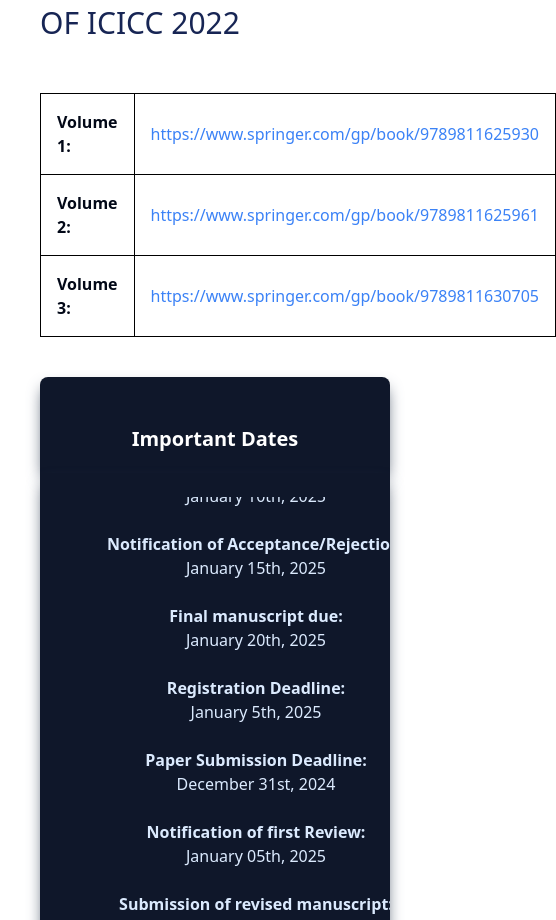
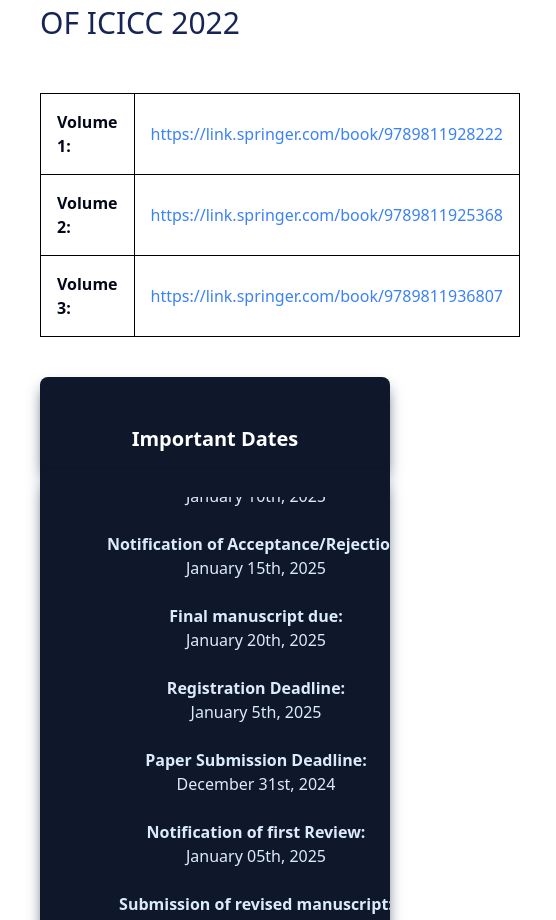
Before and after one commit to universal-innovators/ICDPN, a React (Vite) app: page /ICICC2022 in a window 390 px wide. Shown: the part 1589-2509 px from the top of the page, 556 px wide, since content can reach past the window. Built offline with nearby package versions, Linux system fonts and the light colour scheme.

Commit message:
responsive and navar edit

```diff
--- a/src/App.jsx
+++ b/src/App.jsx
@@ -32,6 +32,7 @@
 
 import Header from './components/Header'
 import {Routes,Route} from 'react-router-dom'
+import CallForINTWork from './Pages/CallForINTWork'
 
 function App() {
 
@@ -47,6 +48,8 @@
         <Route path='/Call-For-Papers' element={<CallForPapers/>}></Route>
         <Route path='/Paper-Submission' element={<PaperSubmission/>}></Route>
         <Route path='/Call-For-Special-Sessions' element={<CallForSpecialSessions/>}></Route>
+        <Route path='/call_for_international_workshops' element={<CallForINTWork/>}></Route>
+
         <Route path='/ICICC2024' element={<ICICC2024/>}></Route>
         <Route path='/ICICC2023' element={<ICICC2023/>}></Route>
         <Route path='/ICICC2022' element={<ICICC2022/>}></Route>
--- /dev/null
+++ b/src/Pages/CallForINTWork.jsx
@@ -0,0 +1,49 @@
+import React from 'react'
+
+const CallForINTWork = () => {
+
+    return (
+        <div>
+            <div className='w-10/12 h-[1px]  mt-4 bg-gray-200'></div>
+
+            <div className='mt-4 ml-3'><b className='underline font-extrabold'>Invitation to conduct International Workshop in ICICC 2025</b><br/><br/>
+
+    <b>Dear Researcher/Colleagues</b><br/>
+
+    Greeting from ICICC-2025!<br/>
+
+    ICICC Conference team invites you to organize the International Workshop in the sixth version of International Conference on Innovative Computing and Communications (ICICC-2025), to be held at Shaheed Sukhdev College of Business Studies (University of Delhi), Sector 16, Rohini, Delh110089, India during 16-17th February 2025 of your research domain. We are diligently working to bring some of the most knowledgeable academician from all over the world and business leaders to discuss critical research topics. The two-day conference will include a workshop, technical workshops and keynotes on our industry's cutting-edge technologies.
+
+<br/>The URL for the conference: <a className='text-blue-500 underline' href=''>icicc-conf.com</a><br/>
+
+By being part of this conference as a session chair and leading your own session at this esteemed conference, please increase the importance of the conference. We understand your networking skills and have an eye on identifying quality research papers.<br/>
+
+    <b>Highlights of the conference and Special Session Benefits:</b><br/>
+    1)All accepted papers will be published in the proceedings of ICICC-2025 (Scopus Indexed)<br/>
+    2)The workshop organizers will be entitled to receive a renumeration of 20% of the total fees collected in the workshop.<br/>
+    3)The minimum number of registrations should be 8 in the proposed workshop.<br/>
+    4)Extended papers in SCI/Scopus/ESCI/DBLP/ACM Digital Library journals. For details see <a className='text-blue-500 underline' href='#'>http://icicc-conf.com/publication</a><br/>
+    5)High quality publishing houses are part of this conference like Springer, Elsevier, Inderscience, IEEE, Benthm Science, IGI Global and many more.<br/>
+    6)Special discount for your personal paper if above conditions are met. (If minimum number of papers get registered in your session)<br/>
+    7)Extra weightage and support will be provided for your session extended paper in SCI/ Scopus Journal.<br/>
+    8)Many international and national key note speakers will be delivering their lectures on latest innovative technologies in the conference.<br/>
+    19)Easy accessibility of the well-connected conference venue.<br/><br/>
+    If you are interested to conduct an International Workshop, please email us the workshop proposal at <a className='text-blue-500 underline'>icicc.ui@gmail.com</a> with subject line as “Proposal for ICICC 2025 International Workshop” by 30th August 2022 as per the format given on link: <a className='text-blue-500 underline' href='#'>http://icicc-conf.com/call_for_international_workshops</a><br/><br/>
+
+    <br/>
+
+    Looking to see you in ICICC-2025.<br/><br/>
+
+    Sincerely,<br/>
+    Organizer and Convener<br/>
+    <b>ICICC-2025</b></div><br/>
+    <a href='src\assets\Workshop_Proposal_Template.d18afe1b387bf6e93015.docx' download={'Workshop_Proposal_Template.docx'}>
+    <button className=' ml-[1rem] mb-5  bg-blue-600 rounded-lg hover:bg-gradient-to-t from-blue-900 to-cyan-500 '>
+        <div className='m-auto p-[0.5rem] text-white'>Workshop Proposal Template</div>
+    </button></a>
+        </div>
+      )
+
+}
+
+export default CallForINTWork
--- a/src/Pages/ICICC2022.jsx
+++ b/src/Pages/ICICC2022.jsx
@@ -20,15 +20,15 @@
     <tbody>
         <tr  className='hover:bg-gray-300'>
             <td><b>Volume 1:</b></td>
-            <td><a className='text-blue-500' href='https://www.springer.com/gp/book/9789811625930'>https://www.springer.com/gp/book/9789811625930</a></td>
+            <td><a className='text-blue-500' href='https://link.springer.com/book/9789811928222'>https://link.springer.com/book/9789811928222</a></td>
         </tr>
         <tr  className='hover:bg-gray-300'>
             <td><b>Volume 2:</b></td>
-            <td><a className='text-blue-500' href='https://www.springer.com/gp/book/9789811625961'>https://www.springer.com/gp/book/9789811625961</a></td>
+            <td><a className='text-blue-500' href='https://link.springer.com/book/9789811925368'>https://link.springer.com/book/9789811925368</a></td>
         </tr>
         <tr>
             <td><b>Volume 3:</b></td>
-            <td><a className='text-blue-500' href='https://www.springer.com/gp/book/9789811630705'>https://www.springer.com/gp/book/9789811630705</a></td>
+            <td><a className='text-blue-500' href='	https://link.springer.com/book/9789811936807'>	https://link.springer.com/book/9789811936807</a></td>
         </tr></tbody>
 
     </table>
--- a/src/Pages/ICICC2023.jsx
+++ b/src/Pages/ICICC2023.jsx
@@ -13,15 +13,15 @@
     <tbody>
         <tr  className='hover:bg-gray-300'>
             <td><b>Volume 1:</b></td>
-            <td><a className='text-blue-500' href='https://www.springer.com/gp/book/9789811625930'>https://www.springer.com/gp/book/9789811625930</a></td>
+            <td><a className='text-blue-500' href='https://link.springer.com/book/10.1007/978-981-99-3315-0'>https://link.springer.com/book/10.1007/978-981-99-3315-0</a></td>
         </tr>
         <tr  className='hover:bg-gray-300'>
             <td><b>Volume 2:</b></td>
-            <td><a className='text-blue-500' href='https://www.springer.com/gp/book/9789811625961'>https://www.springer.com/gp/book/9789811625961</a></td>
+            <td><a className='text-blue-500' href='https://link.springer.com/book/9789819940721'>https://link.springer.com/book/9789819940721</a></td>
         </tr>
         <tr>
             <td><b>Volume 3:</b></td>
-            <td><a className='text-blue-500' href='https://www.springer.com/gp/book/9789811630705'>https://www.springer.com/gp/book/9789811630705</a></td>
+            <td><a className='text-blue-500' href='	https://link.springer.com/book/9789819930098'>	https://link.springer.com/book/9789819930098</a></td>
         </tr></tbody>
 
     </table>
--- a/src/Pages/SpecialSessions.jsx
+++ b/src/Pages/SpecialSessions.jsx
@@ -2,7 +2,10 @@
 
 const SpecialSessions = () => {
   return (
-    <div>SpecialSessions</div>
+    <div>
+      <h1 className=' underline font-bold text-blue-950 text-4xl ml-10'> Special Sessions</h1><br/>
+    <div className='w-10/12 h-[1px] ml-10 mt-4 bg-gray-400'></div><br/>
+    </div>
   )
 }
 
--- a/src/components/Nav.jsx
+++ b/src/components/Nav.jsx
@@ -133,7 +133,7 @@
                 </DropdownMenuItem>
                 <DropdownMenuItem>
                   <Link
-                    to="/"
+                    to="/call_for_international_workshops"
                     className="text-gray-800 hover:text-blue-400 duration-500"
                     onClick={<DropdownMenu close/>}
                   >
```
